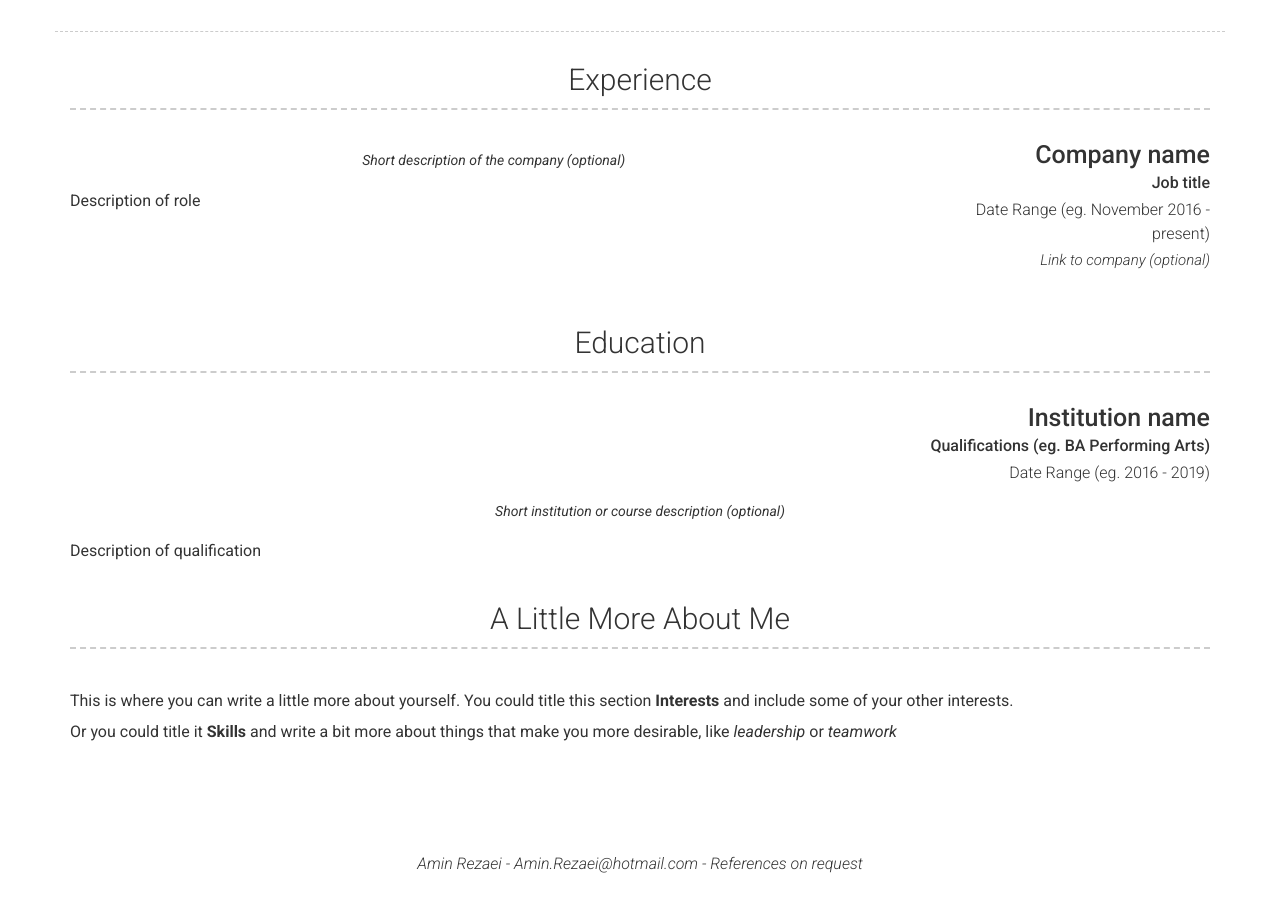
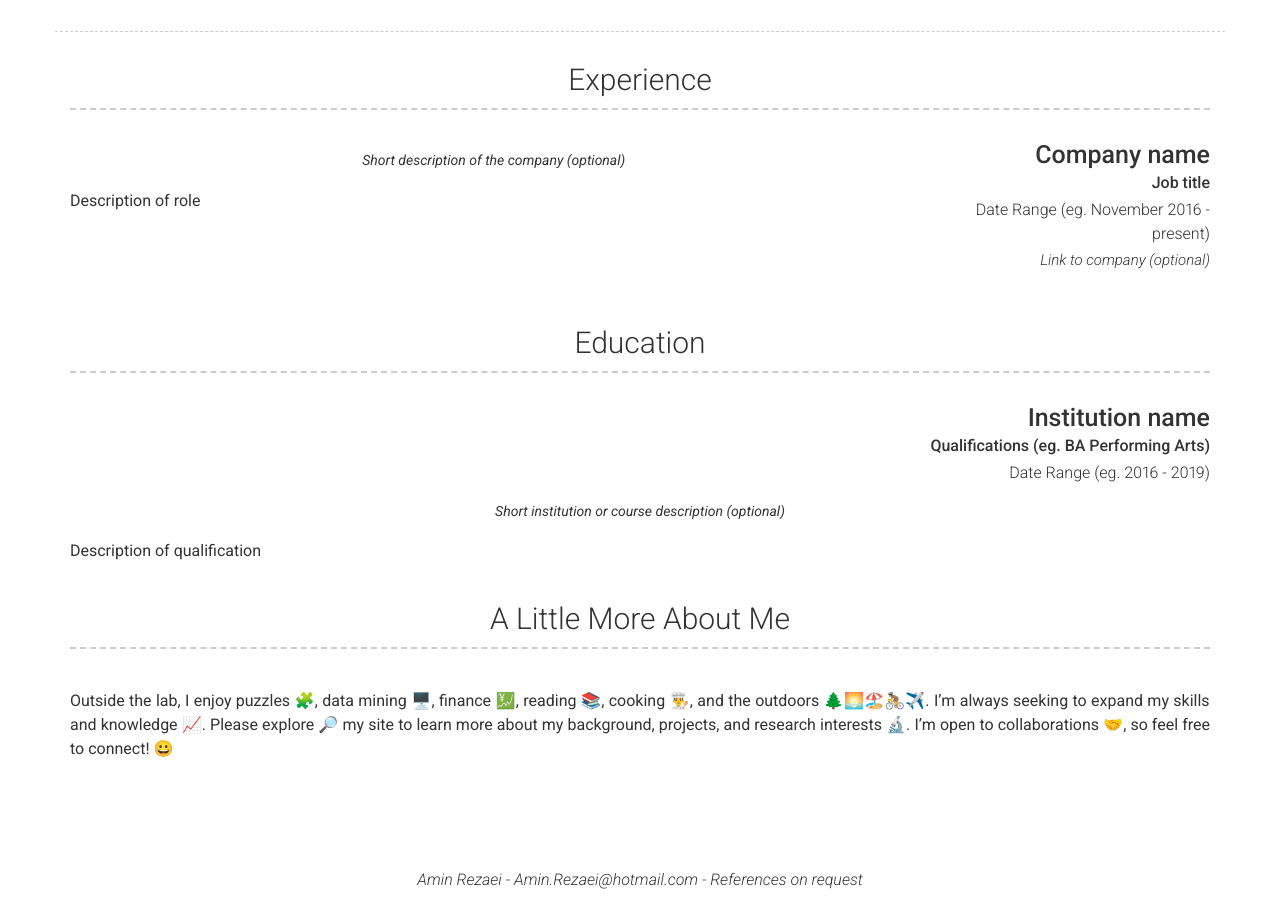
Before and after one commit to aminrezaei-img/CV, a Jekyll site: the page built from index.md, in a window 1280 px wide and 900 px high, scrolled down 1278 px. Built offline with Jekyll 4.4.1, drawn with Linux system fonts in a browser that asks for light colours; nearby versions of some CDN libraries.

Commit message:
Update _config.yml

```diff
--- a/_config.yml
+++ b/_config.yml
@@ -98,9 +98,8 @@ content:
   - title: A Little More About Me
     layout: text
     content: | # this will include new lines to allow paragraphs
-      This is where you can write a little more about yourself. You could title this section **Interests** and include some of your other interests.
+      Outside the lab, I enjoy puzzles 🧩, data mining 🖥️, finance 💹, reading 📚, cooking 👨‍🍳, and the outdoors 🌲🌅🏖️🚴✈️. I’m always seeking to expand my skills and knowledge 📈. Please explore 🔎 my site to learn more about my background, projects, and research interests 🔬. I’m open to collaborations 🤝, so feel free to connect! 😀
 
-      Or you could title it **Skills** and write a bit more about things that make you more desirable, like *leadership* or *teamwork*
 
 # Footer
 footer_show_references: true
```
